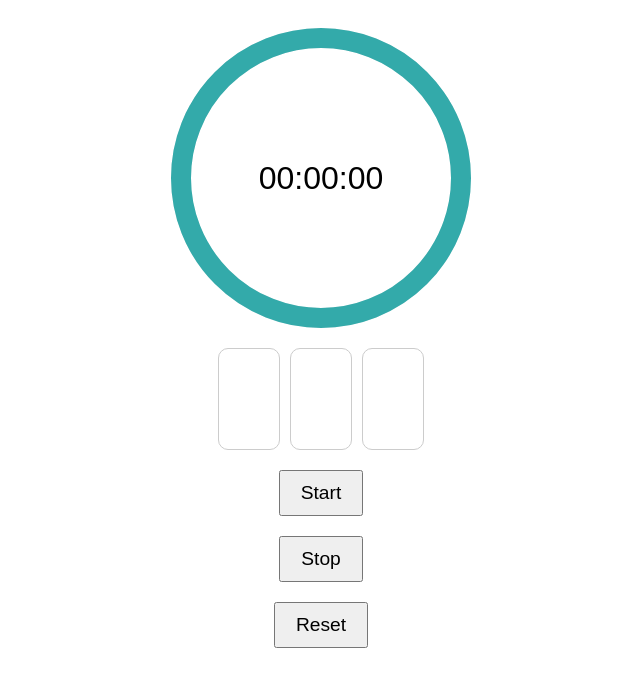
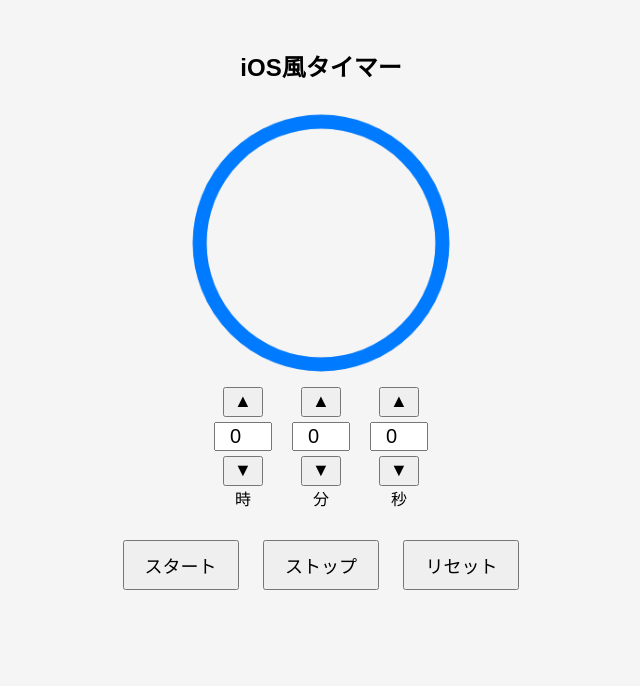
Before and after one commit to plum0522/timer2, a plain HTML site: page index.html in a window 1280 px wide. Shown: the whole page, without its empty margins (319-959 px from the left). Drawn offline with Linux system fonts and the light colour scheme.

Commit message:
Update index.html

```diff
--- a/index.html
+++ b/index.html
@@ -3,147 +3,190 @@
 <head>
 <meta charset="UTF-8" />
 <meta name="viewport" content="width=device-width, initial-scale=1.0" />
-  <title>Circular Timer</title>
+<title>iOS風タイマー</title>
 <style>
 body {
-      font-family: sans-serif;
+  font-family: Arial, sans-serif;
+  text-align: center;
+  padding: 20px;
+  background: #f5f5f5;
+}
+
+.timer-wrapper {
+  width: 280px;
+  margin: 0 auto;
+}
+
+canvas {
+  width: 280px;
+  height: 280px;
+}
+
+.controls {
+  margin-top: 20px;
+}
+
+.time-input {
+  display: flex;
+  justify-content: center;
+  gap: 20px;
+  margin-bottom: 20px;
+}
+
+.slot {
   display: flex;
   flex-direction: column;
   align-items: center;
-      padding: 20px;
 }
-    .timer-container {
-      position: relative;
-      width: 300px;
-      height: 300px;
+
+.slot button {
+  width: 40px;
+  height: 30px;
+  font-size: 18px;
 }
-    svg {
-      transform: rotate(-90deg);
+
+.slot input {
+  width: 50px;
+  text-align: center;
+  font-size: 20px;
+  margin: 5px 0;
 }
-    .time-display {
-      position: absolute;
-      top: 50%;
-      left: 50%;
-      transform: translate(-50%, -50%);
-      font-size: 2rem;
+
+button.start, button.stop, button.reset {
+  margin: 10px;
+  padding: 10px 20px;
+  font-size: 18px;
 }
-    .picker {
-      margin-top: 20px;
-      display: flex;
-      gap: 10px;
-      font-size: 1.5rem;
-    }
-    .slot {
-      height: 100px;
-      overflow-y: scroll;
-      scroll-snap-type: y mandatory;
-      width: 60px;
-      border: 1px solid #ccc;
-      border-radius: 10px;
-      text-align: center;
-    }
-    .slot div {
-      height: 50px;
-      line-height: 50px;
-      scroll-snap-align: center;
-    }
-    button {
-      margin-top: 20px;
-      padding: 10px 20px;
-      font-size: 1.2rem;
-    }
+
 </style>
 </head>
 <body>
-  <div class="timer-container">
-    <svg width="300" height="300">
-      <circle cx="150" cy="150" r="140" stroke="#eee" stroke-width="20" fill="none" />
-      <circle id="progress" cx="150" cy="150" r="140" stroke="#3aa" stroke-width="20" fill="none" stroke-linecap="round" stroke-dasharray="880" stroke-dashoffset="0" />
-    </svg>
-    <div class="time-display" id="display">00:00:00</div>
+
+<h2>iOS風タイマー</h2>
+
+<div class="timer-wrapper">
+  <canvas id="circle" width="300" height="300"></canvas>
 </div>
 
-  <div class="picker">
-    <div class="slot" id="hours"></div>
-    <div class="slot" id="minutes"></div>
-    <div class="slot" id="seconds"></div>
+<div class="time-input">
+  <div class="slot">
+    <button onclick="changeValue('h', 1)">▲</button>
+    <input type="number" id="hours" min="0" max="23" value="0">
+    <button onclick="changeValue('h', -1)">▼</button>
+    <div>時</div>
   </div>
 
-  <button id="startBtn">Start</button>
-  <button id="stopBtn">Stop</button>
-  <button id="resetBtn">Reset</button>
+  <div class="slot">
+    <button onclick="changeValue('m', 1)">▲</button>
+    <input type="number" id="minutes" min="0" max="59" value="0">
+    <button onclick="changeValue('m', -1)">▼</button>
+    <div>分</div>
+  </div>
+
+  <div class="slot">
+    <button onclick="changeValue('s', 1)">▲</button>
+    <input type="number" id="seconds" min="0" max="59" value="0">
+    <button onclick="changeValue('s', -1)">▼</button>
+    <div>秒</div>
+  </div>
+</div>
+
+<div class="controls">
+  <button class="start" onclick="startTimer()">スタート</button>
+  <button class="stop" onclick="stopTimer()">ストップ</button>
+  <button class="reset" onclick="resetTimer()">リセット</button>
+</div>
 
 <script>
-    const hoursSlot = document.getElementById('hours');
-    const minutesSlot = document.getElementById('minutes');
-    const secondsSlot = document.getElementById('seconds');
+let totalTime = 0;
+let remaining = 0;
+let timerInterval = null;
 
-    for (let i = 0; i <= 23; i++) hoursSlot.innerHTML += `<div>${String(i).padStart(2,'0')}</div>`;
-    for (let i = 0; i <= 59; i++) minutesSlot.innerHTML += `<div>${String(i).padStart(2,'0')}</div>`;
-    for (let i = 0; i <= 59; i++) secondsSlot.innerHTML += `<div>${String(i).padStart(2,'0')}</div>`;
+// Canvas
+const canvas = document.getElementById('circle');
+const ctx = canvas.getContext('2d');
+const radius = 130;
 
-    const getSlotValue = (slot) => {
-      const index = Math.round(slot.scrollTop / 50);
-      return Number(slot.children[index].innerText);
-    };
+// 円を描画する関数
+function drawCircle(rate) {
+  ctx.clearRect(0, 0, canvas.width, canvas.height);
 
-    const progress = document.getElementById('progress');
-    const display = document.getElementById('display');
-    const circumference = 2 * Math.PI * 140;
-    progress.style.strokeDasharray = circumference;
+  ctx.beginPath();
+  ctx.lineWidth = 15;
+  ctx.strokeStyle = "#ddd";
+  ctx.arc(150, 150, radius, 0, Math.PI * 2);
+  ctx.stroke();
 
-    let timer = null;
-    let remaining = 0;
-    let original = 0;
+  ctx.beginPath();
+  ctx.lineWidth = 15;
+  ctx.strokeStyle = "#007AFF"; // iOSブルー
+  ctx.lineCap = "round";
+  ctx.arc(150, 150, radius, -Math.PI / 2, (Math.PI * 2) * rate - Math.PI / 2);
+  ctx.stroke();
+}
 
-    document.getElementById('startBtn').addEventListener('click', () => {
-      if (timer) return;
+// スロットの値変更
+function changeValue(type, delta) {
+  const input = {
+    h: document.getElementById("hours"),
+    m: document.getElementById("minutes"),
+    s: document.getElementById("seconds")
+  }[type];
 
-      const h = getSlotValue(hoursSlot);
-      const m = getSlotValue(minutesSlot);
-      const s = getSlotValue(secondsSlot);
-      remaining = h * 3600 + m * 60 + s;
-      original = remaining;
+  let val = Number(input.value) + delta;
+  const max = Number(input.max);
+  const min = Number(input.min);
+
+  if (val > max) val = max;
+  if (val < min) val = min;
+
+  input.value = val;
+}
+
+// タイマー開始
+function startTimer() {
+  if (timerInterval) return;
+
+  const h = Number(document.getElementById("hours").value);
+  const m = Number(document.getElementById("minutes").value);
+  const s = Number(document.getElementById("seconds").value);
+
+  totalTime = h * 3600 + m * 60 + s;
+  remaining = totalTime;
 
   if (remaining <= 0) return;
 
-      timer = setInterval(() => {
+  timerInterval = setInterval(() => {
     remaining--;
-        const hh = String(Math.floor(remaining / 3600)).padStart(2, '0');
-        const mm = String(Math.floor((remaining % 3600) / 60)).padStart(2, '0');
-        const ss = String(remaining % 60).padStart(2, '0');
-        display.textContent = `${hh}:${mm}:${ss}`;
 
-        const ratio = remaining / original;
-        progress.style.strokeDashoffset = circumference * (1 - ratio);
+    drawCircle(remaining / totalTime);
 
     if (remaining <= 0) {
-          clearInterval(timer);
-          timer = null;
+      clearInterval(timerInterval);
+      timerInterval = null;
+      drawCircle(0);
+      alert("タイマー終了");
     }
   }, 1000);
-    });
+}
 
-    document.getElementById('stopBtn').addEventListener('click', () => {
-      if (timer) {
-        clearInterval(timer);
-        timer = null;
+// ストップ
+function stopTimer() {
+  if (timerInterval) {
+    clearInterval(timerInterval);
+    timerInterval = null;
   }
-    });
+}
 
-    document.getElementById('resetBtn').addEventListener('click', () => {
-      if (timer) {
-        clearInterval(timer);
-        timer = null;
+// リセット
+function resetTimer() {
+  stopTimer();
+  remaining = totalTime;
+  drawCircle(1);
 }
-      remaining = original;
-      const hh = String(Math.floor(remaining / 3600)).padStart(2, '0');
-      const mm = String(Math.floor((remaining % 3600) / 60)).padStart(2, '0');
-      const ss = String(remaining % 60).padStart(2, '0');
-      display.textContent = `${hh}:${mm}:${ss}`;
-      progress.style.strokeDashoffset = 0;
-    });
-    });
+
+drawCircle(1); // 初期表示
 </script>
+
 </body>
 </html>
```
Lines whose indentation alone changed are shown as unchanged.
